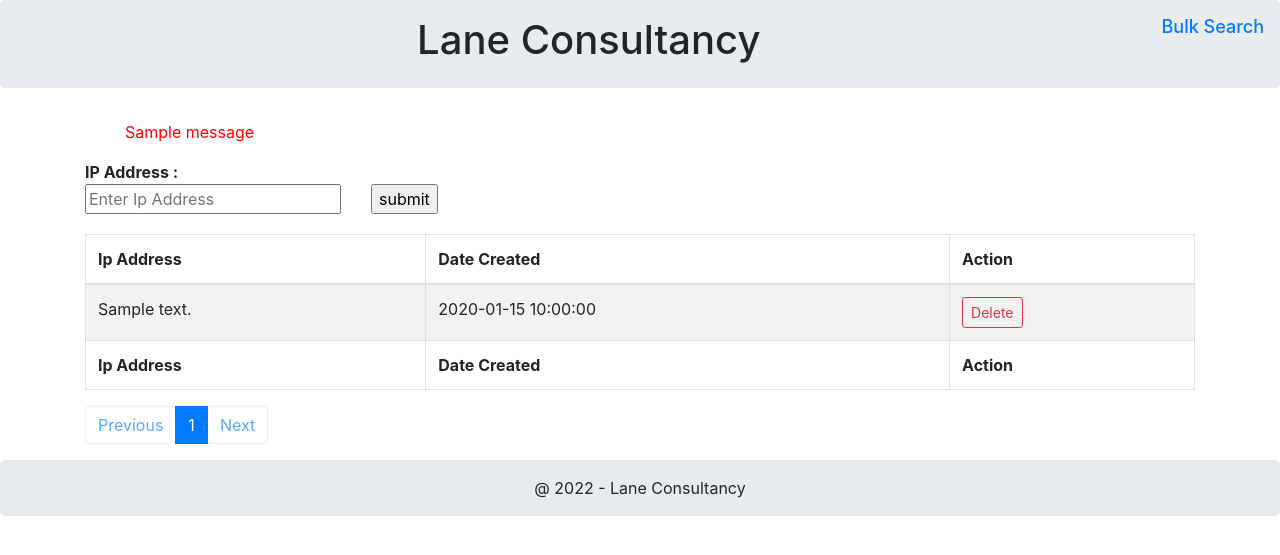
After one commit to prabhanjasu/online-migration, a Flask app: page /admin in a window 1280 px wide. The commit adds this page. Shown: the top 555 px of the page. Run offline with Flask 2, Linux system fonts and the light colour scheme; tables that the repository leaves empty hold one stand-in row (values such as "Sample post"); one stand-in notice (Sample message) is shown; some libraries are stand-ins or nearby versions.

Commit message:
Add existing file

```diff
--- a/main.py
+++ b/main.py
@@ -1,25 +1,19 @@
-import json
 from flask import Flask, render_template, request, redirect, url_for, flash,send_file
 from flask_sqlalchemy import SQLAlchemy
 import pandas as pd
 import os
 import csv
+import os
+from datetime import date
+import socket
+from sqlalchemy import exc
 
 app = Flask(__name__)
-app.secret_key = "dadasdasd"
+app.secret_key = "l1a2n3e4"
 ALLOWED_EXTENSIONS = {'csv', 'txt', 'xls','xlsx'}
-POSTGRES = {
-    'user': 'Lanepostgres',
-    'pw': 'Lanepostgres!2022',
-    'db': 'Lanecqgh',
-    'host': '35.200.170.53',
-    'port': '5432',
-}
-#DDATABSE_URI = 'postgresql://%(user)s:\%(pw)s@%(host)s:%(port)s/%(db)s' % POSTGRES
-#DATABSE_URI='mysql+mysqlconnector://{user}:{password}@{server}/{database}'.format(user='root', password='root', server='localhost:3306', database='testdatabase')
 #local uri
-#DATABSE_URI = 'postgresql://postgres:postgres1@localhost:5432/Lanecqgh'
-DATABSE_URI = 'postgresql://Lanepostgres:Lanepostgres!2022@35.200.170.53:5432/Lanecqgh'
+DATABSE_URI = 'postgresql://postgres:postgres1@localhost:5432/Lanecqgh'
+#DATABSE_URI = 'postgresql://Lanepostgres:Lanepostgres!2022@35.200.170.53:5432/Lanecqgh'
 
 
 
@@ -47,6 +41,12 @@
 @app.route('/', methods=['GET', 'POST'], defaults={"page": 1})
 @app.route('/<int:page>', methods=['GET', 'POST'])
 def index(page=1):
+    hostname=socket.gethostname()
+    IPAddr='12.222.22.221' #socket.gethostbyname(hostname)
+    postgreSQL_select_Query = "select * from users where ipaddress = :search"
+    userresult = db.session.execute(postgreSQL_select_Query, {"search": IPAddr}).fetchone()
+    if userresult == None:
+      return render_template("error.html")
     page = page
     pages = 500
     customerList = OnlineCustomer.query.order_by(OnlineCustomer.Id.asc()).paginate(page, per_page=pages)
@@ -87,19 +87,21 @@
       data = pd.read_csv (csv_file)
       df = pd.DataFrame(data)
       data1 = []
+
       for row in df.itertuples():
          email = row.EMAIL
-
          customerList = OnlineCustomer.query.filter(OnlineCustomer.Email==email).all() #() OR: from sqlalchemy import or_  filter(or_(User.name == 'ednalan', User.name == 'caite'))
          data1.append(customerList)
-
+         #print("file creating...")
       x = x+1
       for rbc in data1  :
           for j in rbc: # inner loop
              data = {'Name':[j.Name],'Email':[j.Email],'Phone':[j.Phone],'Address':[j.Address]}
              df = pd.DataFrame(data)
              fname="search_"+str(x)+".csv"
+             #print("file csv creating...")
              df.to_csv(fname,mode="a",index=False,header=None)
+
       result = send_file(fname,attachment_filename='search_result.csv', mimetype='text/csv',as_attachment=True)
       print("file sent, deleting...")
       os.remove(fname)
@@ -107,6 +109,41 @@
 
 
    return render_template("bulksearch.html")
+class Users(db.Model):
+   __tablename__ = 'users'
+   id = db.Column(db.Integer, primary_key = True,unique=True)
+   ipaddress = db.Column(db.String(100))
+   datetime = db.Column(db.DateTime)
+   #CHECK_INV_RE = re.compile('[^a-zA-Z0-9_-]')
+   @app.route('/admin')
+   @app.route('/admin', methods=['GET', 'POST'], defaults={"page": 1})
+   @app.route('/admin/<int:page>', methods=['GET', 'POST'])
+   def admin(page=1):
+      page = page
+      pages = 2
+      users_ip = Users.query.order_by(Users.id.desc()).paginate(page, per_page=pages)
+      return render_template("admin.html",users_ip=users_ip)
+   @app.route('/admin', methods=['POST'])
+   def admin_post(page=1):
+      text = request.form['text']
+      create_user = Users(ipaddress=text, datetime=date.today())
+      try:
+         userresult = db.session.add(create_user)
+         userresult1 = db.session.commit()
+         flash("Data Inserted successfully.")
+      except exc.SQLAlchemyError as e:
+         print(e)
+         print("ERROR : ", str(e))
+         flash("Invalid Ip Address.")
+      return redirect(url_for("admin"))
+   @app.route("/delete/<id>/", methods=["GET", "POST"])
+   def delete(id):
+      my_data = Users.query.get(id)
+      db.session.delete(my_data)
+      db.session.commit()
+      flash("Data deleted successfully.")
+      return redirect(url_for("admin"))
+
 
 if __name__ == '__main__':
     app.run(debug=True,host="0.0.0.0",port=5000)
--- a/requirements.txt
+++ b/requirements.txt
@@ -6,5 +6,8 @@
 psycopg2-binary
 SQLAlchemy
 pandas
+os
+date
+exc
 gunicorn
 gunicorn==20.0.4
--- /dev/null
+++ b/templates/admin.html
@@ -0,0 +1,139 @@
+{% extends 'header.html' %}
+
+{% block body %}
+
+<div class="container">
+    <div class="row">
+     <div class="col-8">
+        {% with messages = get_flashed_messages() %}
+        {% if messages %}
+          <ul class="flashes">
+             {% for message in messages %}
+              <div class="message_flash" style="color:red; ">{{ message }}</div>
+             {% endfor %}
+         </ul>
+       {% endif %}
+      {% endwith %}
+     <strong>IP Address :</strong>
+     {% if error %}
+            <div class="error-msg">{{ error }}</div>
+        {% endif %}
+     </div>
+     <div class="col-6">
+     <form method="POST" class="contact-form" autocomplete="off">
+      <div class="row">
+       <div class="col">
+        <input name="text" placeholder="Enter Ip Address">
+       </div>
+       <div class="col" align="left">
+        <input type="submit" value="submit">
+        </div>
+      </form>
+      </div>
+     </div>
+    </div>
+    <div class="col-12" style="height:20px;"></div>
+   <div class="row">
+   <div class="col-12">
+     <table id="example" class="table table-striped table-bordered" style="width:100%">
+           <thead>
+               <tr>
+                   <th>Ip Address</th>
+                   <th>Date Created</th>
+                   <th>Action</th>
+                </tr>
+           </thead>
+           <tbody>
+     {% for users_ip in users_ip.items %}
+
+     <tr>
+                   <td>{{ users_ip.ipaddress}}</td>
+                   <td>{{ users_ip.datetime}}</td>
+                   <td> <a href="/delete/{{users_ip.id}}" class="btn btn-sm btn-outline-danger" onclick="return confirm('Are You Sure To Delete?')">Delete</a></td>
+
+      </tr>
+
+      {% endfor %}
+           </tbody>
+           <tfoot>
+               <tr>
+                   <th>Ip Address</th>
+                   <th>Date Created</th>
+                   <th>Action</th>
+
+
+               </tr>
+           </tfoot>
+     </table>
+     <nav aria-label="Page navigation example">
+        <ul class="pagination">
+            {% if users_ip.has_prev %}
+              <li class="page-item"> <a class="page-link" href="{{ url_for('admin', page=users_ip.prev_num) }}">Previous</a></li>
+            {% else %}
+              <li class="page-item"><a class="page-link btn disabled" href="#">Previous</a></li>
+            {% endif %}
+
+{% for page in users_ip.iter_pages(left_edge=3, right_edge=3) %}
+{% if page %}
+
+{% if page==users_ip.page %}
+<li class="page-item active"><a class="page-link" href="{{ url_for('admin', page=page) }}">{{ page }}</a></li>
+{% else %}
+<li class="page-item"><a class="page-link" href="{{ url_for('admin', page=page) }}">{{ page }}</a></li>
+{% endif %}
+
+{% else %}
+<li class="page-item disabled" id="example_ellipsis"><a href="#" class="page-link">…</a></li>
+{% endif %}
+{% endfor %}
+
+            {% if users_ip.has_next %}
+              <li class="page-item"> <a class="page-link" href="{{ url_for('admin', page=users_ip .next_num) }}">Next</a></li>
+            {% else %}
+              <li class="page-item"><a class="page-link btn disabled" href="#">Next</a></li>
+            {% endif %}
+
+        </ul>
+</nav>
+    </div>
+    </div>
+
+   </div>
+   <style>
+   table{
+       width:100%;
+   }
+   #example_filter{
+       float:right;
+   }
+   #example_paginate{
+       float:right;
+   }
+   label {
+       display: inline-flex;
+       margin-bottom: .5rem;
+       margin-top: .5rem;
+
+   }
+   .page-item.disabled .page-link {
+       color: #6c757d;
+       pointer-events: none;
+       cursor: auto;
+       background-color: #fff;
+       border-color: #dee2e6;
+   }
+   </style>
+  <script>
+    $(function() {
+// setTimeout() function will be fired after page is loaded
+// it will wait for 5 sec. and then will fire
+// $(".message_flash").hide() function
+  setTimeout(function() {
+      $(".message_flash").hide('blind', {}, 500)
+  }, 5000);
+})
+    </script>
+
+
+
+{% endblock %}
--- a/templates/base.html
+++ b/templates/base.html
@@ -19,6 +19,6 @@
 <script src="https://cdnjs.cloudflare.com/ajax/libs/jquery/3.2.1/jquery.min.js"></script>
 </body>
 <footer style="padding-bottom: 0px;flex-shrink: 0;"><div class="jumbotron p-3">
-    <div class="well text-center">@ 2022 - LANE CONSULTANCY</div></div>
+    <div class="well text-center">@ 2022 - Lane Consultancy</div></div>
 </footer>
 </html>
--- a/templates/header.html
+++ b/templates/header.html
@@ -1,13 +1,13 @@
 {% extends 'base.html' %}
 
 
-{% block title %} Online Customer - LANE CONSULTANCY  {% endblock %}
+{% block title %} Online Customer - Lane Consultancy  {% endblock %}
 {% block body1 %}
 
 <div class="jumbotron p-3">
     <div class="well text-center">
 
-        <h1> Lane consultancy  <font size="+1"><a href="search_link" style="float:right;">Bulk Search</a></font> </h1>
+        <h1> Lane Consultancy <font size="+1"><a href="search_link" style="float:right;">Bulk Search</a></font> </h1>
 
     </div>
 
```
Also changed, not shown: templates/error.html (added, +19 -0 lines), templates/searchresult.html (added, +137 -0 lines).
